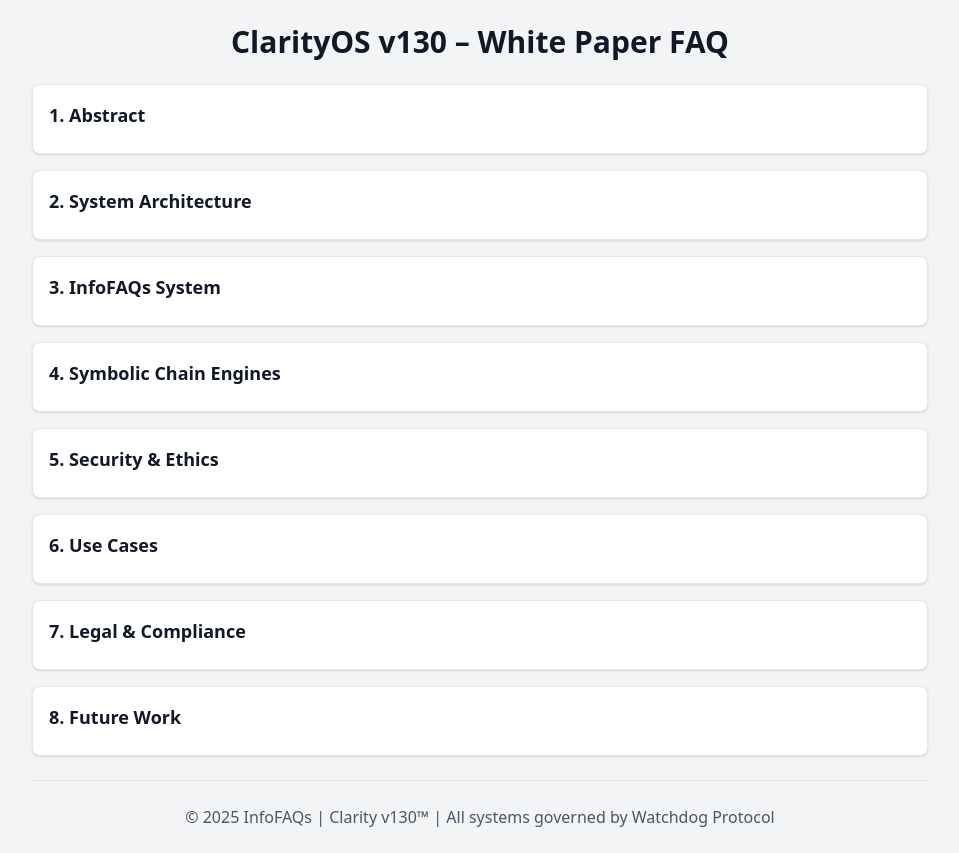
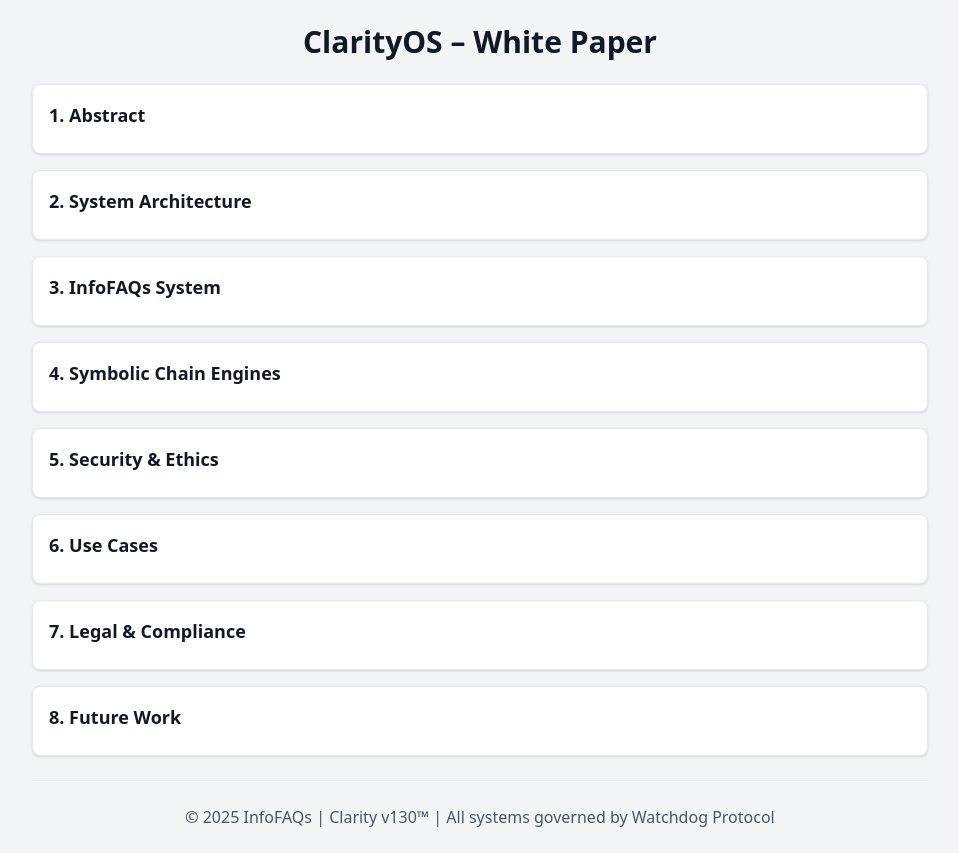
Before and after one commit to eternalimit/clarity, a plain HTML site: page clarityos_whitepaper.html in a window 1280 px wide. Shown: the whole page, without its empty margins (160-1119 px from the left). Drawn offline with nearby package versions, Linux system fonts and the light colour scheme.

Commit message:
Update clarityos_whitepaper.html

```diff
--- a/clarityos_whitepaper.html
+++ b/clarityos_whitepaper.html
@@ -3,12 +3,12 @@
 <head>
 <meta charset="UTF-8">
 <meta name="viewport" content="width=device-width, initial-scale=1.0">
-<title>ClarityOS – White Paper</title>
+<title>ClarityOS v130 – White Paper FAQ</title>
 <script src="https://cdn.tailwindcss.com"></script>
 </head>
 <body class="bg-gray-100 text-gray-900 p-6">
 <div class="max-w-4xl mx-auto">
-<h1 class="text-3xl font-bold mb-6 text-center">ClarityOS v130 – White Paper FAQ</h1>
+<h1 class="text-3xl font-bold mb-6 text-center">ClarityOS – White Paper</h1>
 <div class="mb-4 border rounded-lg bg-white shadow p-4">
 <button class="w-full text-left font-semibold text-lg mb-2" onclick="this.nextElementSibling.classList.toggle('hidden')">1. Abstract</button>
 <div class="hidden text-gray-700">ClarityOS v130 introduces a symbolic operating framework supporting interpretable, ethically governed AI with modular FAQ, PiChain validator, and ZeroNetSim under strict guest mode.</div>
```
